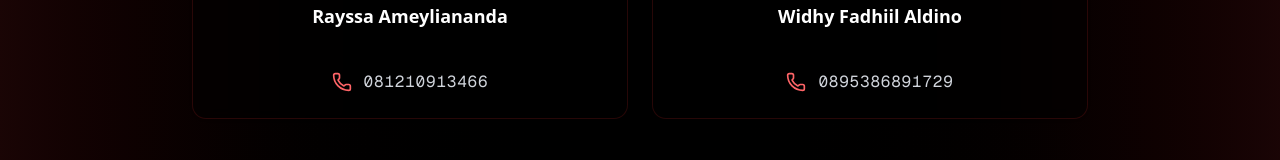
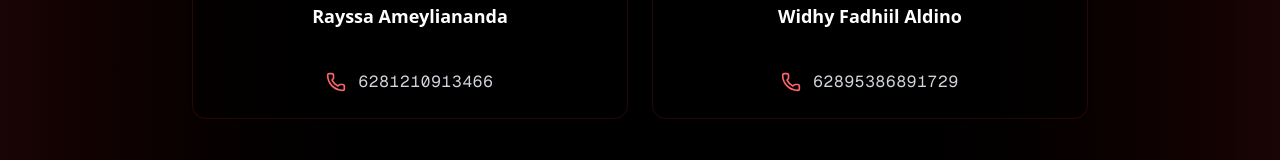
Before and after one commit to TomoNx/DECOMPE_LP, a Next.js app: page / in a window 1280 px wide. Shown: the part 1774-1934 px from the top of the page. Built offline with nearby package versions, Linux system fonts and the light colour scheme.

Commit message:
feat: Ganti metode kontak dari telpon ke WhatsApp

```diff
--- a/src/components/contact-section.tsx
+++ b/src/components/contact-section.tsx
@@ -5,11 +5,11 @@ export default function ContactSection() {
   const contactPersons = [
     {
       name: "Rayssa Ameyliananda",
-      phone: "081210913466"
+      phone: "6281210913466"
     },
     {
       name: "Widhy Fadhiil Aldino",
-      phone: "0895386891729"
+      phone: "62895386891729"
     }
   ]
 
@@ -38,7 +38,7 @@ export default function ContactSection() {
                 <div className="flex items-center justify-center gap-3 text-gray-300 group-hover:text-red-200 transition-colors">
                   <Phone className="w-5 h-5 text-red-400 group-hover:text-red-300 transition-colors" />
                   <a
-                    href={`tel:${person.phone}`}
+                    href={`https://wa.me/${person.phone}`}
                     className="hover:text-red-400 transition-colors font-mono tracking-wider"
                   >
                     {person.phone}
```
